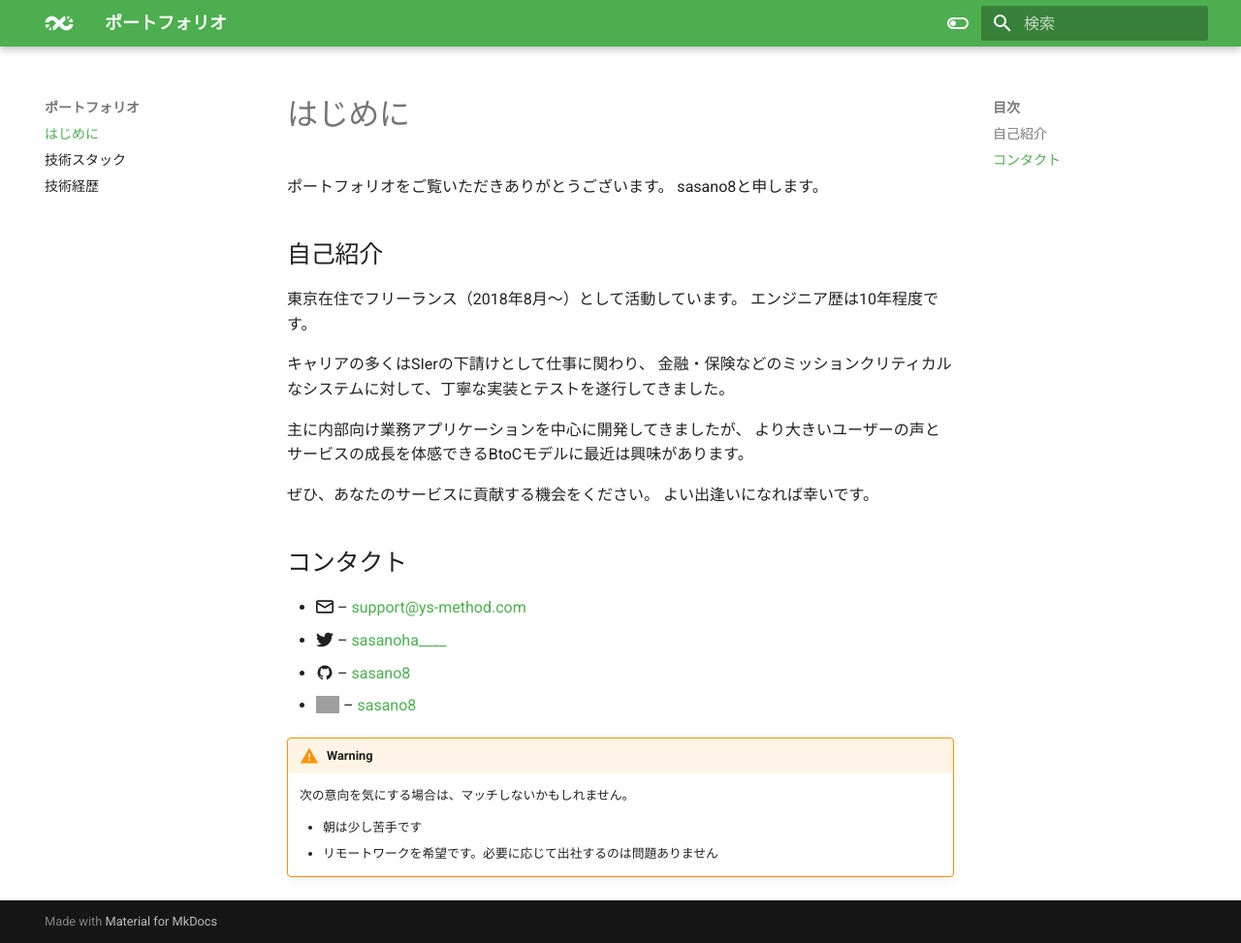
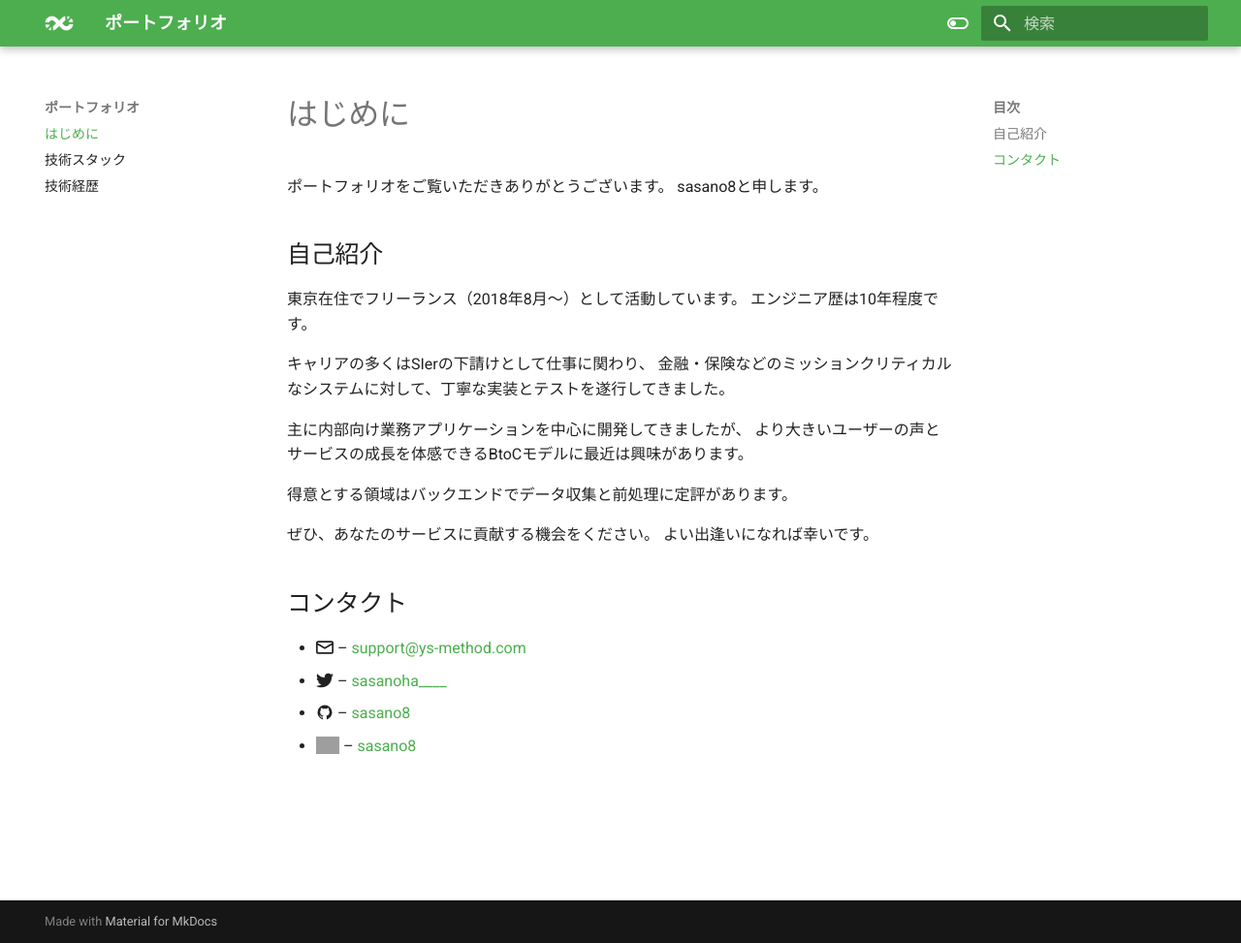
Before and after one commit to sasano8/portfolio, an MkDocs documentation site: the page built from docs/index.md, in a window 1280 px wide and 973 px high. Shown: the whole window at 97% size. Built offline with MkDocs 1.6.1 and Material for MkDocs 9.7.7, drawn with Linux system fonts in a browser that asks for light colours; grey boxes are pictures that could not be loaded.

Commit message:
update profile

```diff
--- a/docs/index.md
+++ b/docs/index.md
@@ -14,6 +14,8 @@ sasano8と申します。
 主に内部向け業務アプリケーションを中心に開発してきましたが、
 より大きいユーザーの声とサービスの成長を体感できるBtoCモデルに最近は興味があります。
 
+得意とする領域はバックエンドでデータ収集と前処理に定評があります。
+
 ぜひ、あなたのサービスに貢献する機会をください。
 よい出逢いになれば幸いです。
 
@@ -23,9 +25,3 @@ sasano8と申します。
 - :fontawesome-brands-twitter: – [sasanoha____](https://twitter.com/sasanoha____){ target="_blank"}
 - :material-github: – [sasano8](https://github.com/sasano8/){ target="_blank"}
 - <img class="twemoji" src="https://simpleicons.org/icons/zenn.svg" alt="zenn" /> – [sasano8](https://zenn.dev/sasano8){ target="_blank" }
-
-!!! warning
-    次の意向を気にする場合は、マッチしないかもしれません。
-
-    - 朝は少し苦手です
-    - リモートワークを希望です。必要に応じて出社するのは問題ありません
```
Also changed, not shown: README.md (+12 -8 lines), docs/background.md (+5 -3 lines).
